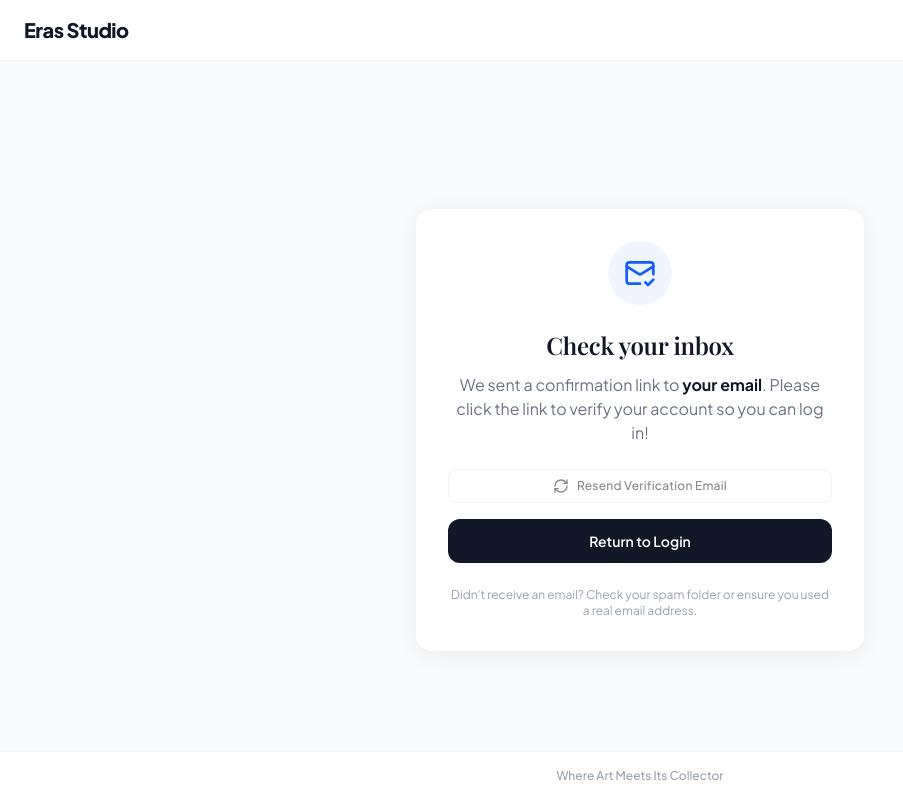
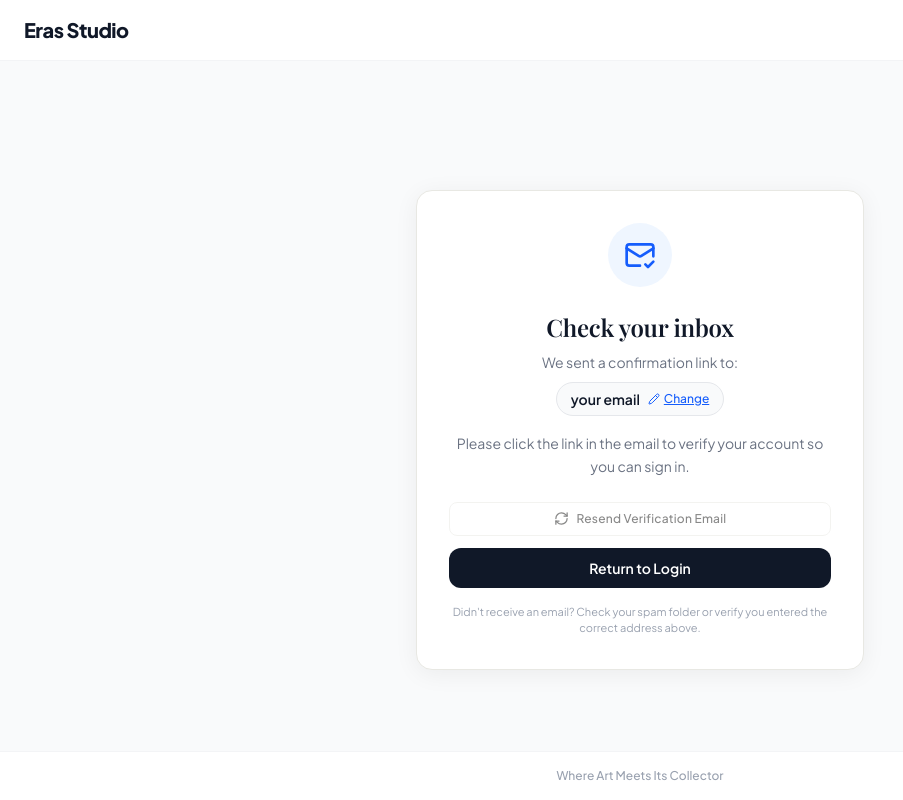
Before and after one commit to viresh-s/Eras-Studio, a Next.js app: page /verify-email in a window 1280 px wide. Shown: the whole page, without its empty margins (0-903 px from the left). Built offline with nearby package versions, Linux system fonts and the light colour scheme; no server answers; a web font is replaced by a local one.

Commit message:
feat(auth): allow updating unverified email address and re-dispatching verification link

```diff
--- a/src/actions/authActions.ts
+++ b/src/actions/authActions.ts
@@ -1,6 +1,6 @@
 'use server';
 
-import { createClient } from '@/lib/supabase/server';
+import { createClient, getSupabaseAdmin } from '@/lib/supabase/server';
 import { redirect } from 'next/navigation';
 import { headers } from 'next/headers';
 import { z } from 'zod';
@@ -234,3 +234,115 @@ export async function updateUserPassword(newPassword: string): Promise<{ error?:
   if (error) return { error: error.message };
   return { success: true };
 }
+
+const changeEmailSchema = z.object({
+  oldEmail: z.string().email('Invalid current email address'),
+  newEmail: z.string().email('Invalid new email address'),
+});
+
+export async function changeVerificationEmail(
+  oldEmailRaw: string,
+  newEmailRaw: string
+): Promise<{ error?: string; success?: boolean; newEmail?: string }> {
+  const parsed = changeEmailSchema.safeParse({
+    oldEmail: oldEmailRaw?.trim(),
+    newEmail: newEmailRaw?.trim(),
+  });
+
+  if (!parsed.success) {
+    return { error: parsed.error.errors[0].message };
+  }
+
+  const { oldEmail, newEmail } = parsed.data;
+
+  if (oldEmail.toLowerCase() === newEmail.toLowerCase()) {
+    return { error: 'The new email address cannot be the same as the current email address.' };
+  }
+
+  const supabaseAdmin = getSupabaseAdmin();
+  if (!supabaseAdmin) {
+    return { error: 'Server configuration error. Please try again later.' };
+  }
+
+  // 1. Verify that newEmail is not already in use
+  const { data: existingTarget } = await supabaseAdmin
+    .from('profiles')
+    .select('id')
+    .ilike('email', newEmail)
+    .maybeSingle();
+
+  if (existingTarget) {
+    return { error: 'This new email address is already in use by another account.' };
+  }
+
+  // 2. Locate the existing user by oldEmail
+  const { data: oldProfile } = await supabaseAdmin
+    .from('profiles')
+    .select('id, full_name, role')
+    .ilike('email', oldEmail)
+    .maybeSingle();
+
+  let targetUserId = oldProfile?.id;
+
+  if (!targetUserId) {
+    const { data: usersData, error: listError } = await supabaseAdmin.auth.admin.listUsers();
+    if (!listError && usersData?.users) {
+      const matched = usersData.users.find(
+        (u) => u.email?.toLowerCase() === oldEmail.toLowerCase()
+      );
+      if (matched) {
+        targetUserId = matched.id;
+      }
+    }
+  }
+
+  if (!targetUserId) {
+    return {
+      error: 'Account not found for that email address. Please proceed to sign up with your correct email.',
+    };
+  }
+
+  // 3. Check if the user is already confirmed
+  const { data: userData, error: getUserError } = await supabaseAdmin.auth.admin.getUserById(targetUserId);
+  if (getUserError || !userData?.user) {
+    return { error: 'Unable to locate user credentials.' };
+  }
+
+  if (userData.user.email_confirmed_at) {
+    return { error: 'This account is already verified. Please log in directly.' };
+  }
+
+  // 4. Update the user email in Supabase Auth
+  const { error: updateAuthError } = await supabaseAdmin.auth.admin.updateUserById(targetUserId, {
+    email: newEmail,
+    email_confirm: false,
+  });
+
+  if (updateAuthError) {
+    return { error: updateAuthError.message };
+  }
+
+  // 5. Update the profiles table
+  await supabaseAdmin
+    .from('profiles')
+    .update({ email: newEmail })
+    .eq('id', targetUserId);
+
+  // 6. Send a new verification email to newEmail
+  const supabase = await createClient();
+  const origin = await getRequestOrigin();
+
+  const { error: resendError } = await supabase.auth.resend({
+    type: 'signup',
+    email: newEmail,
+    options: {
+      emailRedirectTo: `${origin}/auth/callback?next=/login?verified=true`,
+    },
+  });
+
+  if (resendError) {
+    console.warn('Notice while sending verification to updated email:', resendError);
+  }
+
+  return { success: true, newEmail };
+}
--- a/src/app/(auth)/verify-email/page.tsx
+++ b/src/app/(auth)/verify-email/page.tsx
@@ -2,22 +2,34 @@
 
 import { useState, useEffect, Suspense, useMemo } from 'react';
 import Link from 'next/link';
-import { MailCheck, RefreshCw } from 'lucide-react';
+import { MailCheck, RefreshCw, Pencil, CheckCircle2, AlertCircle, ArrowLeft } from 'lucide-react';
 import { useSearchParams, useRouter } from 'next/navigation';
-import { resendVerificationEmail } from '@/actions/authActions';
+import { resendVerificationEmail, changeVerificationEmail } from '@/actions/authActions';
 import Button from '@/components/ui/Button';
+import Input from '@/components/ui/Input';
 import { createClient } from '@/lib/supabase/client';
 
 function VerifyEmailContent() {
   const searchParams = useSearchParams();
   const router = useRouter();
-  const email = searchParams.get('email');
+  const initialEmail = searchParams.get('email') || '';
   const supabase = useMemo(() => createClient(), []);
+
+  const [currentEmail, setCurrentEmail] = useState(initialEmail);
+  const [isEditingEmail, setIsEditingEmail] = useState(false);
+  const [newEmailInput, setNewEmailInput] = useState('');
+  const [isChangingEmail, setIsChangingEmail] = useState(false);
 
   const [countdown, setCountdown] = useState(0);
   const [attempts, setAttempts] = useState<{ timestamp: number }[]>([]);
   const [isResending, setIsResending] = useState(false);
-  const [message, setMessage] = useState<{ type: 'success' | 'error', text: string } | null>(null);
+  const [message, setMessage] = useState<{ type: 'success' | 'error'; text: string } | null>(null);
+
+  useEffect(() => {
+    if (initialEmail && initialEmail !== currentEmail) {
+      setCurrentEmail(initialEmail);
+    }
+  }, [initialEmail]);
 
   // Listen for auth state changes (e.g., user clicks link in a new tab)
   useEffect(() => {
@@ -53,7 +65,7 @@ function VerifyEmailContent() {
             setCountdown(Math.ceil((60000 - timePassed) / 1000));
           }
         }
-      } catch (e) {
+      } catch {
         // ignore
       }
     }
@@ -68,8 +80,8 @@ function VerifyEmailContent() {
   }, [countdown]);
 
   const handleResend = async () => {
-    if (!email) {
-      setMessage({ type: 'error', text: 'Email address is missing. Please sign up again.' });
+    if (!currentEmail) {
+      setMessage({ type: 'error', text: 'Email address is missing. Please sign up again or enter your email.' });
       return;
     }
 
@@ -81,13 +93,12 @@ function VerifyEmailContent() {
     setIsResending(true);
     setMessage(null);
 
-    const result = await resendVerificationEmail(email);
+    const result = await resendVerificationEmail(currentEmail);
 
     if (result.error) {
-      // Sometimes Supabase rate limits explicitly returning an error
       setMessage({ type: 'error', text: result.error });
     } else {
-      setMessage({ type: 'success', text: 'Verification email resent successfully! Check your inbox.' });
+      setMessage({ type: 'success', text: `Verification link resent to ${currentEmail}! Please check your inbox.` });
 
       const newAttempts = [...attempts, { timestamp: Date.now() }];
       setAttempts(newAttempts);
@@ -98,36 +109,146 @@ function VerifyEmailContent() {
     setIsResending(false);
   };
 
+  const handleChangeEmailSubmit = async (e: React.FormEvent) => {
+    e.preventDefault();
+    const targetEmail = newEmailInput.trim();
+
+    if (!targetEmail) {
+      setMessage({ type: 'error', text: 'Please enter a valid email address.' });
+      return;
+    }
+
+    if (!currentEmail) {
+      setMessage({ type: 'error', text: 'Original email is missing. Please sign up with your email.' });
+      return;
+    }
+
+    if (targetEmail.toLowerCase() === currentEmail.toLowerCase()) {
+      setMessage({ type: 'error', text: 'The new email is identical to the current email.' });
+      return;
+    }
+
+    setIsChangingEmail(true);
+    setMessage(null);
+
+    try {
+      const res = await changeVerificationEmail(currentEmail, targetEmail);
+      if (res.error) {
+        setMessage({ type: 'error', text: res.error });
+      } else if (res.success && res.newEmail) {
+        setCurrentEmail(res.newEmail);
+        setIsEditingEmail(false);
+        router.replace(`/verify-email?email=${encodeURIComponent(res.newEmail)}`);
+        setMessage({
+          type: 'success',
+          text: `Email updated to ${res.newEmail}! We've dispatched a fresh confirmation link to your new inbox.`,
+        });
+        setCountdown(60);
+      }
+    } catch (err: any) {
+      setMessage({ type: 'error', text: err.message || 'Failed to update email address. Please try again.' });
+    } finally {
+      setIsChangingEmail(false);
+    }
+  };
+
   const isLimitReached = attempts.length >= 3;
-  const isButtonDisabled = isResending || countdown > 0 || isLimitReached || !email;
+  const isButtonDisabled = isResending || countdown > 0 || isLimitReached || !currentEmail;
 
   return (
-    <div className="bg-white rounded-2xl shadow-[0_4px_24px_rgb(0,0,0,0.06)] p-8 text-center max-w-md mx-auto mt-12">
+    <div className="bg-white rounded-2xl shadow-[0_4px_24px_rgb(0,0,0,0.06)] p-6 sm:p-8 text-center max-w-md mx-auto mt-12 border border-[#E8E8E3]">
       <div className="w-16 h-16 bg-blue-50 text-blue-600 rounded-full flex items-center justify-center mx-auto mb-6">
         <MailCheck size={32} />
       </div>
 
-      <h1 className="text-2xl font-extrabold text-gray-900 mb-3">Check your inbox</h1>
+      <h1 className="text-2xl font-extrabold text-gray-900 mb-2">Check your inbox</h1>
 
-      <p className="text-gray-500 mb-6">
-        We sent a confirmation link to <strong className="text-gray-900">{email || 'your email'}</strong>. Please click the link to verify your account so you can log in!
-      </p>
+      {!isEditingEmail ? (
+        <>
+          <p className="text-gray-500 mb-2 text-sm leading-relaxed">
+            We sent a confirmation link to:
+          </p>
+          <div className="inline-flex items-center gap-2 px-3.5 py-1.5 rounded-full bg-gray-50 border border-gray-200 text-xs sm:text-sm font-semibold text-gray-900 mb-4 max-w-full truncate">
+            <span className="truncate">{currentEmail || 'your email'}</span>
+            <button
+              type="button"
+              onClick={() => {
+                setNewEmailInput(currentEmail);
+                setIsEditingEmail(true);
+                setMessage(null);
+              }}
+              className="text-blue-600 hover:text-blue-700 underline text-xs font-medium cursor-pointer inline-flex items-center gap-1 shrink-0"
+            >
+              <Pencil size={12} />
+              Change
+            </button>
+          </div>
+
+          <p className="text-gray-500 mb-6 text-xs sm:text-sm leading-relaxed">
+            Please click the link in the email to verify your account so you can sign in.
+          </p>
+        </>
+      ) : (
+        /* Change Email Form */
+        <form onSubmit={handleChangeEmailSubmit} className="mb-6 p-4 rounded-xl bg-gray-50 border border-gray-200 text-left space-y-3">
+          <div className="flex items-center justify-between">
+            <span className="text-xs font-semibold text-gray-900">Correct Your Email Address</span>
+            <button
+              type="button"
+              onClick={() => {
+                setIsEditingEmail(false);
+                setMessage(null);
+              }}
+              className="text-xs text-gray-500 hover:text-gray-800"
+            >
+              Cancel
+            </button>
+          </div>
+
+          <Input
+            label="New Email Address"
+            type="email"
+            placeholder="you@example.com"
+            value={newEmailInput}
+            onChange={(e) => setNewEmailInput(e.target.value)}
+            required
+            autoFocus
+          />
+
+          <div className="flex items-center gap-2 pt-1">
+            <Button
+              type="submit"
+              variant="primary"
+              fullWidth
+              isLoading={isChangingEmail}
+              disabled={isChangingEmail || !newEmailInput.trim()}
+            >
+              Update & Resend Email
+            </Button>
+          </div>
+        </form>
+      )}
 
       {message && (
-        <div className={`mb-6 p-3 rounded-xl text-sm ${message.type === 'success' ? 'bg-green-50 text-green-700 border border-green-200' : 'bg-red-50 text-red-600 border border-red-200'}`}>
-          {message.text}
+        <div className={`mb-6 p-3.5 rounded-xl text-xs sm:text-sm flex items-start gap-2.5 text-left ${message.type === 'success' ? 'bg-emerald-50 text-emerald-800 border border-emerald-200' : 'bg-red-50 text-red-600 border border-red-200'}`}>
+          {message.type === 'success' ? (
+            <CheckCircle2 size={16} className="text-emerald-600 shrink-0 mt-0.5" />
+          ) : (
+            <AlertCircle size={16} className="text-red-600 shrink-0 mt-0.5" />
+          )}
+          <span>{message.text}</span>
         </div>
       )}
 
-      <div className="space-y-4">
+      <div className="space-y-3">
         <Button
           fullWidth
           variant="secondary"
           onClick={handleResend}
-          disabled={isButtonDisabled}
+          disabled={isButtonDisabled || isEditingEmail}
           isLoading={isResending}
         >
-          <RefreshCw size={16} className={countdown > 0 ? "opacity-50" : ""} />
+          <RefreshCw size={15} className={countdown > 0 ? "opacity-50" : ""} />
           {countdown > 0
             ? `Resend available in ${countdown}s`
             : isLimitReached
@@ -137,13 +258,13 @@ function VerifyEmailContent() {
 
         <Link
           href="/login"
-          className="block w-full py-3 px-4 bg-gray-900 text-white rounded-xl text-sm font-semibold hover:bg-gray-800 transition-colors"
+          className="block w-full py-2.5 px-4 bg-gray-900 text-white rounded-xl text-xs sm:text-sm font-semibold hover:bg-black transition-colors"
         >
           Return to Login
         </Link>
 
-        <p className="text-xs text-gray-400 pt-2">
-          Didn't receive an email? Check your spam folder or ensure you used a real email address.
+        <p className="text-[11px] text-gray-400 pt-1">
+          Didn&apos;t receive an email? Check your spam folder or verify you entered the correct address above.
         </p>
       </div>
     </div>
```
